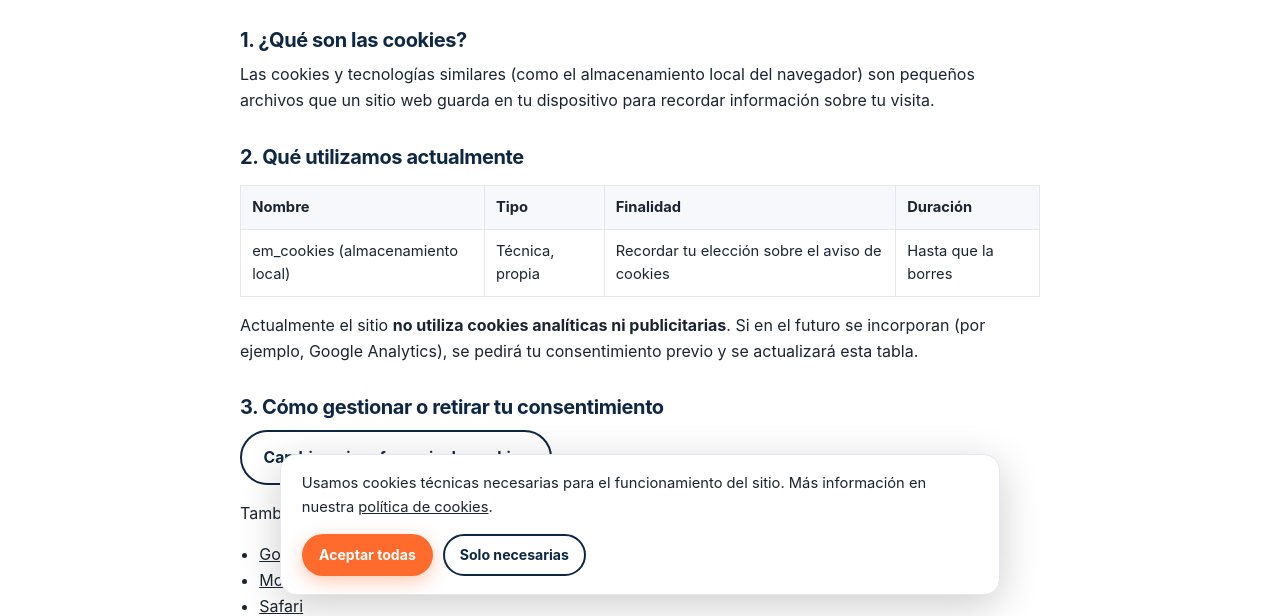
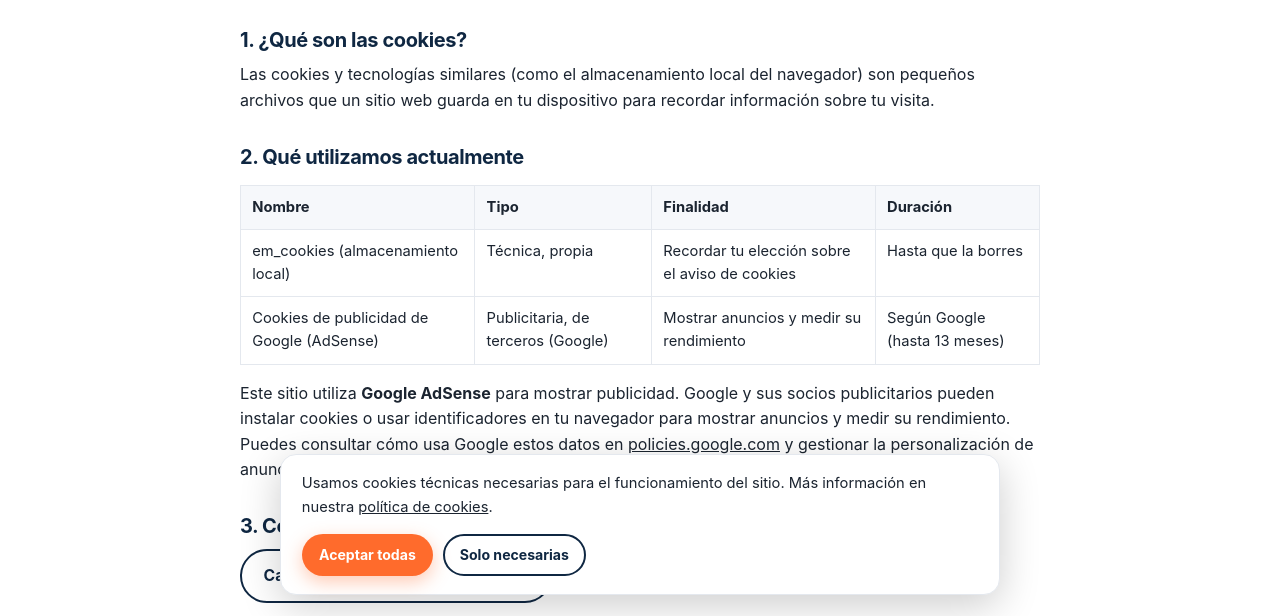
Before and after one commit to pabloperezm10/echamano-web, a plain HTML site: page cookies.html in a window 1280 px wide. Shown: the part 189-805 px from the top of the page. Drawn offline with Linux system fonts and the light colour scheme.

Commit message:
Añadir Google AdSense (script y ads.txt) y actualizar la política de cookies
Co-Authored-By: Claude Sonnet 5.5 <noreply@anthropic.com>

```diff
--- a/cookies.html
+++ b/cookies.html
@@ -15,6 +15,7 @@
   <meta name="theme-color" content="#ff6b2c">
   <script>document.documentElement.classList.add('js');</script>
   <link rel="stylesheet" href="/css/styles.css">
+  <script async src="https://pagead2.googlesyndication.com/pagead/js/adsbygoogle.js?client=ca-pub-4755529541630410" crossorigin="anonymous"></script>
 </head>
 <body>
   <header class="site-header" id="top">
@@ -44,9 +45,10 @@
       <thead><tr><th>Nombre</th><th>Tipo</th><th>Finalidad</th><th>Duración</th></tr></thead>
       <tbody>
         <tr><td>em_cookies (almacenamiento local)</td><td>Técnica, propia</td><td>Recordar tu elección sobre el aviso de cookies</td><td>Hasta que la borres</td></tr>
+        <tr><td>Cookies de publicidad de Google (AdSense)</td><td>Publicitaria, de terceros (Google)</td><td>Mostrar anuncios y medir su rendimiento</td><td>Según Google (hasta 13 meses)</td></tr>
       </tbody>
     </table></div>
-    <p>Actualmente el sitio <strong>no utiliza cookies analíticas ni publicitarias</strong>. Si en el futuro se incorporan (por ejemplo, Google Analytics), se pedirá tu consentimiento previo y se actualizará esta tabla.</p>
+    <p>Este sitio utiliza <strong>Google AdSense</strong> para mostrar publicidad. Google y sus socios publicitarios pueden instalar cookies o usar identificadores en tu navegador para mostrar anuncios y medir su rendimiento. Puedes consultar cómo usa Google estos datos en <a href="https://policies.google.com/technologies/ads?hl=es" rel="noopener">policies.google.com</a> y gestionar la personalización de anuncios en <a href="https://adssettings.google.com" rel="noopener">adssettings.google.com</a>.</p>
 
     <h2>3. Cómo gestionar o retirar tu consentimiento</h2>
     <p><button id="cookie-reset" class="btn btn-outline" type="button">Cambiar mi preferencia de cookies</button></p>
```
Also changed, not shown: aviso-legal.html (+1 -0 lines), index.html (+1 -0 lines), politica-de-privacidad.html (+1 -0 lines), registro-profesionales.html (+1 -0 lines), ads.txt (added).
